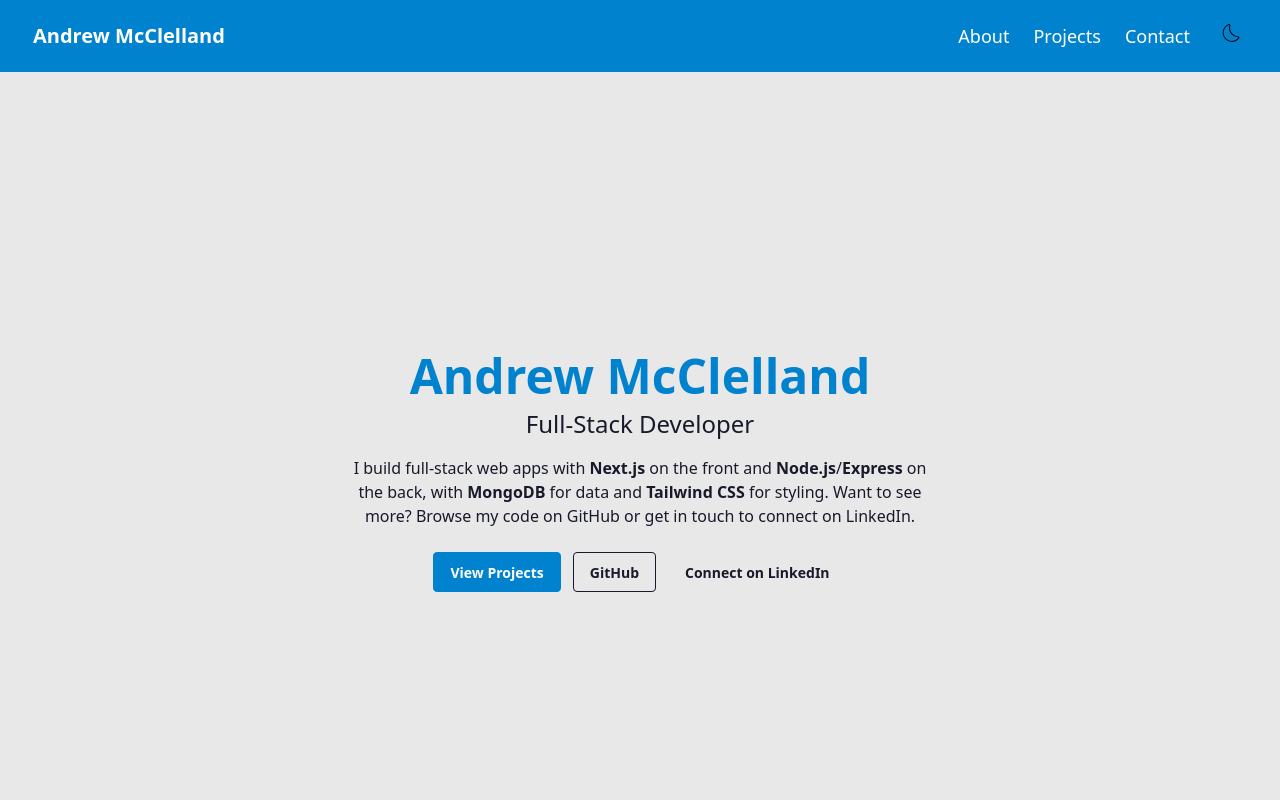
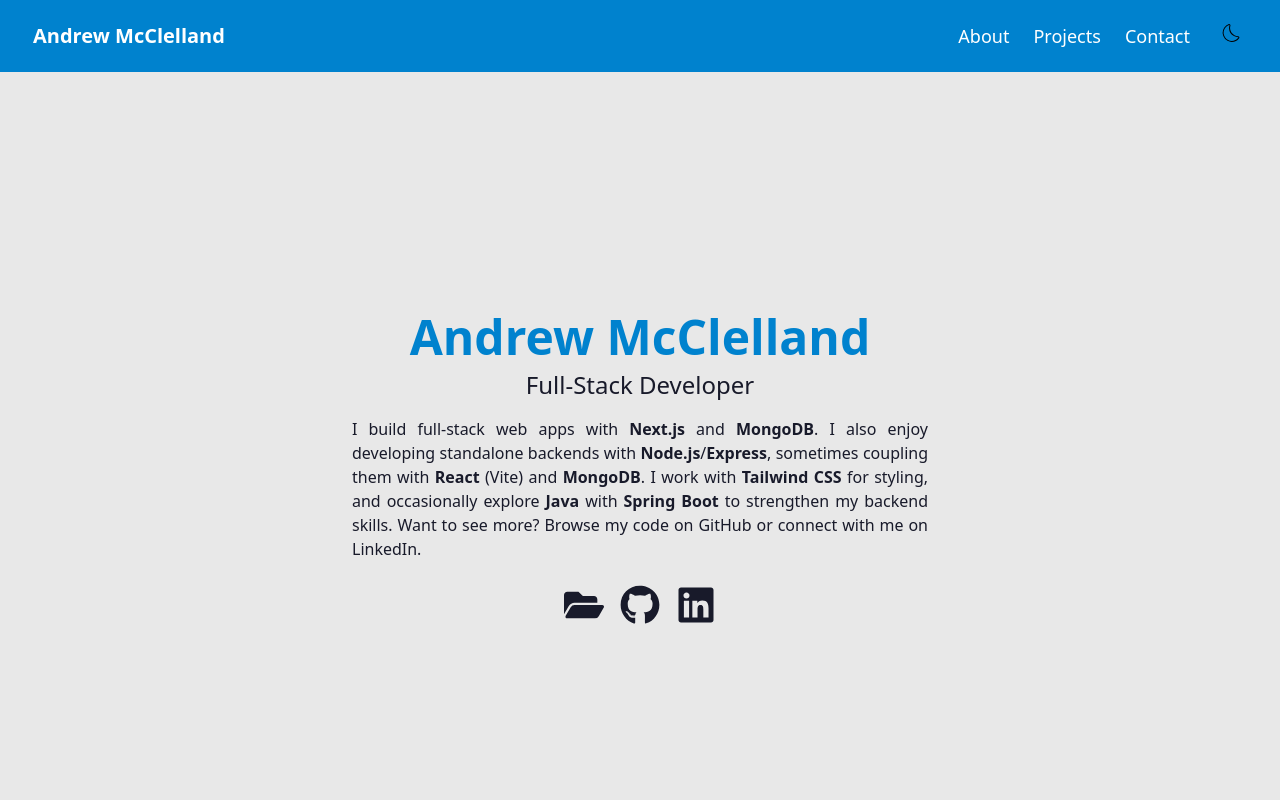
Before and after one commit to aejmcclelland/portfolio, a Next.js app: page / in a window 1280 px wide. Shown: the top 800 px of the page. Built offline with nearby package versions, Linux system fonts and the light colour scheme; no server answers.

Commit message:
edited Hero.....again!

```diff
--- a/src/app/(site)/about/page.tsx
+++ b/src/app/(site)/about/page.tsx
@@ -4,7 +4,7 @@ import Image from 'next/image';
 export default function About() {
 	return (
 		<section id='about' className='py-12 px-6 sm:px-20 bg-base-100'>
-			<div className='max-w-3xl mx-auto flex flex-col items-center text-center'>
+			<div className='max-w-3xl mx-auto flex flex-col items-center text-justify'>
 				{/* Avatar */}
 				<Image
 					src='/profile-avatar.png'
@@ -18,7 +18,7 @@ export default function About() {
 				<h2 className='text-3xl text-primary font-bold mb-6'>About Me</h2>
 
 				{/* Contained Text Card */}
-				<div className='bg-secondary text-secondary-content rounded-xl shadow-lg p-6 w-full max-w-2xl'>
+				<div className=' text-sprimary rounded-xl shadow-lg p-6 w-full max-w-2xl'>
 					<p className='text-lg'>
 						I’m Andrew — a Software Development graduate from Queen’s University
 						Belfast with a focus on building reliable full-stack web
--- a/src/components/Hero.tsx
+++ b/src/components/Hero.tsx
@@ -1,5 +1,7 @@
 'use client';
 import Link from 'next/link';
+import { FaGithub, FaLinkedin, FaFolderOpen } from 'react-icons/fa';
+import WobbleIcon from './WobbleIcon';
 
 export default function Hero() {
 	return (
@@ -10,25 +12,44 @@ export default function Hero() {
 			<h2 className='text-xl sm:text-2xl text-base-content mt-2'>
 				Full&#8209;Stack Developer
 			</h2>
-			<p className='max-w-xl text-base-content mt-4 text-sm sm:text-base'>
-				I build full‑stack web apps with <strong>Next.js</strong> on the front and <strong>Node.js</strong>/<strong>Express</strong> on the back, with <strong>MongoDB</strong> for data and <strong>Tailwind CSS</strong> for styling. Want to see more? Browse my code on GitHub or get in touch to connect on LinkedIn.
+			<p className='max-w-xl text-justify text-base-content mt-4 text-sm sm:text-base'>
+				I build full‑stack web apps with <strong>Next.js</strong> and{' '}
+				<strong>MongoDB</strong>. I also enjoy developing standalone backends
+				with <strong>Node.js</strong>/<strong>Express</strong>, sometimes
+				coupling them with <strong>React</strong> (Vite) and{' '}
+				<strong>MongoDB</strong>. I work with <strong>Tailwind CSS</strong> for
+				styling, and occasionally explore
+				<strong> Java</strong> with <strong>Spring Boot</strong> to strengthen
+				my backend skills. Want to see more? Browse my code on GitHub or connect
+				with me on LinkedIn.
 			</p>
 
-			<div className='mt-6 flex flex-wrap justify-center gap-3'>
-				<Link href='/projects' className='btn btn-primary hover:text-warning'>
-					View Projects
-				</Link>
-				<Link
+			<div className='mt-6 flex justify-center gap-4'>
+				<a href='/projects' aria-label='Projects'>
+					<WobbleIcon>
+						<FaFolderOpen className='w-10 h-10 text-base-content hover:text-warning transition-colors duration-300' />
+					</WobbleIcon>
+				</a>
+
+				<a
 					href='https://github.com/aejmcclelland'
 					target='_blank'
 					rel='noopener noreferrer'
-					className='btn btn-outline'
-				>
-					GitHub
-				</Link>
-				<Link href='/contact' className='btn btn-ghost'>
-					Connect on LinkedIn
-				</Link>
+					aria-label='GitHub'>
+					<WobbleIcon>
+						<FaGithub className='w-10 h-10 text-base-content hover:text-secondary transition-colors duration-300' />
+					</WobbleIcon>
+				</a>
+
+				<a
+					href='https://www.linkedin.com/in/aejmcclelland/'
+					target='_blank'
+					rel='noopener noreferrer'
+					aria-label='LinkedIn'>
+					<WobbleIcon>
+						<FaLinkedin className='w-10 h-10 text-base-content hover:text-primary transition-colors duration-300' />
+					</WobbleIcon>
+				</a>
 			</div>
 		</section>
 	);
```
